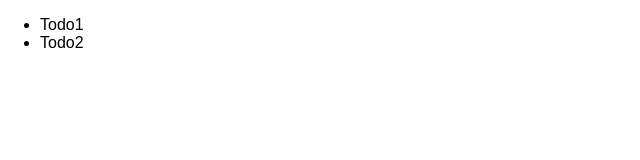
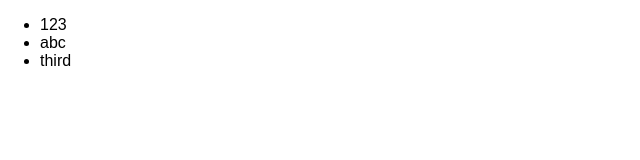
Before and after one commit to josephmudd/react-class-demo, a React (Create React App) app: page / in a window 1280 px wide. Shown: the top 160 px of the page, without its empty margins (0-640 px from the left). Built offline with nearby package versions, Linux system fonts and the light colour scheme.

Commit message:
Add state; loop through todos array and render todo list items; make todo item its own component

```diff
--- a/src/App.js
+++ b/src/App.js
@@ -1,12 +1,23 @@
 import React, { Component } from 'react';
-import logo from './logo.svg';
 import './App.css';
 import TodoList from './TodoList.js'
 
 class App extends Component {
+  state = {
+    todos: [{
+      id: 1,
+      title: '123',
+    },{
+      id: 2,
+      title: 'abc',
+    },{
+      id: 3,
+      title: 'third',
+    }],
+  }
   render() {
     return (
-      <TodoList />
+      <TodoList todos={this.state.todos} />
     );
   }
 }
--- /dev/null
+++ b/src/TodoItem.js
@@ -0,0 +1,16 @@
+import React, { Component } from 'react';
+import PropTypes from 'prop-types'
+
+class TodoItem extends Component {
+  render() {
+    return (
+      <li>{this.props.todo.title}</li>
+    );
+  }
+}
+
+TodoItem.propTypes = {
+  todo: PropTypes.object.isRequired
+}
+
+export default TodoItem;
--- a/src/TodoList.js
+++ b/src/TodoList.js
@@ -1,15 +1,19 @@
 import React, { Component } from 'react';
-import logo from './logo.svg';
+import PropTypes from 'prop-types'
+import TodoItem from './TodoItem'
 
 class TodoList extends Component {
   render() {
     return (
       <ul>
-        <li>Todo1</li>
-        <li>Todo2</li>
+        {this.props.todos.map((todo) => <TodoItem key={todo.id} todo={todo}></TodoItem>)}
       </ul>
     );
   }
 }
 
+TodoList.propTypes = {
+  todos: PropTypes.array.isRequired
+}
+
 export default TodoList;
```
